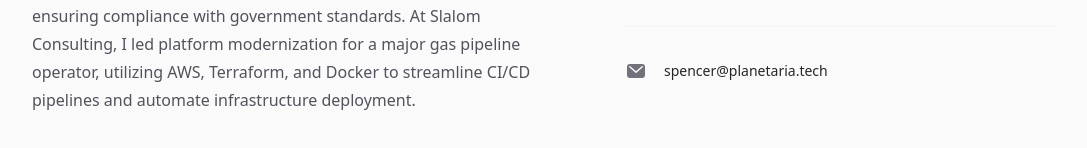
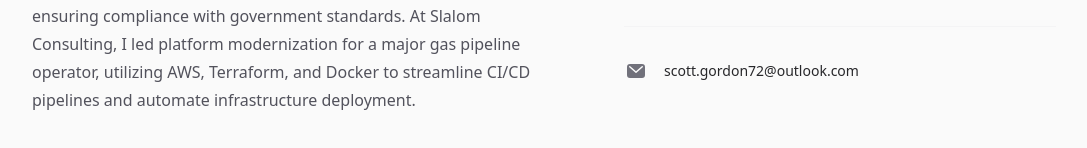
Before and after one commit to scott-ai-maker/portfolio, a Next.js app: page /about in a window 1280 px wide. Shown: the part 802-950 px from the top of the page, without its empty margins (96-1183 px from the left). Built offline with nearby package versions, Linux system fonts and the light colour scheme.

Commit message:
Update about page with proper email

```diff
--- a/src/app/about/page.tsx
+++ b/src/app/about/page.tsx
@@ -86,11 +86,11 @@ export default function About() {
               Follow on LinkedIn
             </SocialLink>
             <SocialLink
-              href="mailto:spencer@planetaria.tech"
+              href="mailto:scott.gordon72@outlook.com"
               icon={MailIcon}
               className="mt-8 border-t border-zinc-100 pt-8 dark:border-zinc-700/40"
             >
-              spencer@planetaria.tech
+              scott.gordon72@outlook.com
             </SocialLink>
           </ul>
         </div>
```
